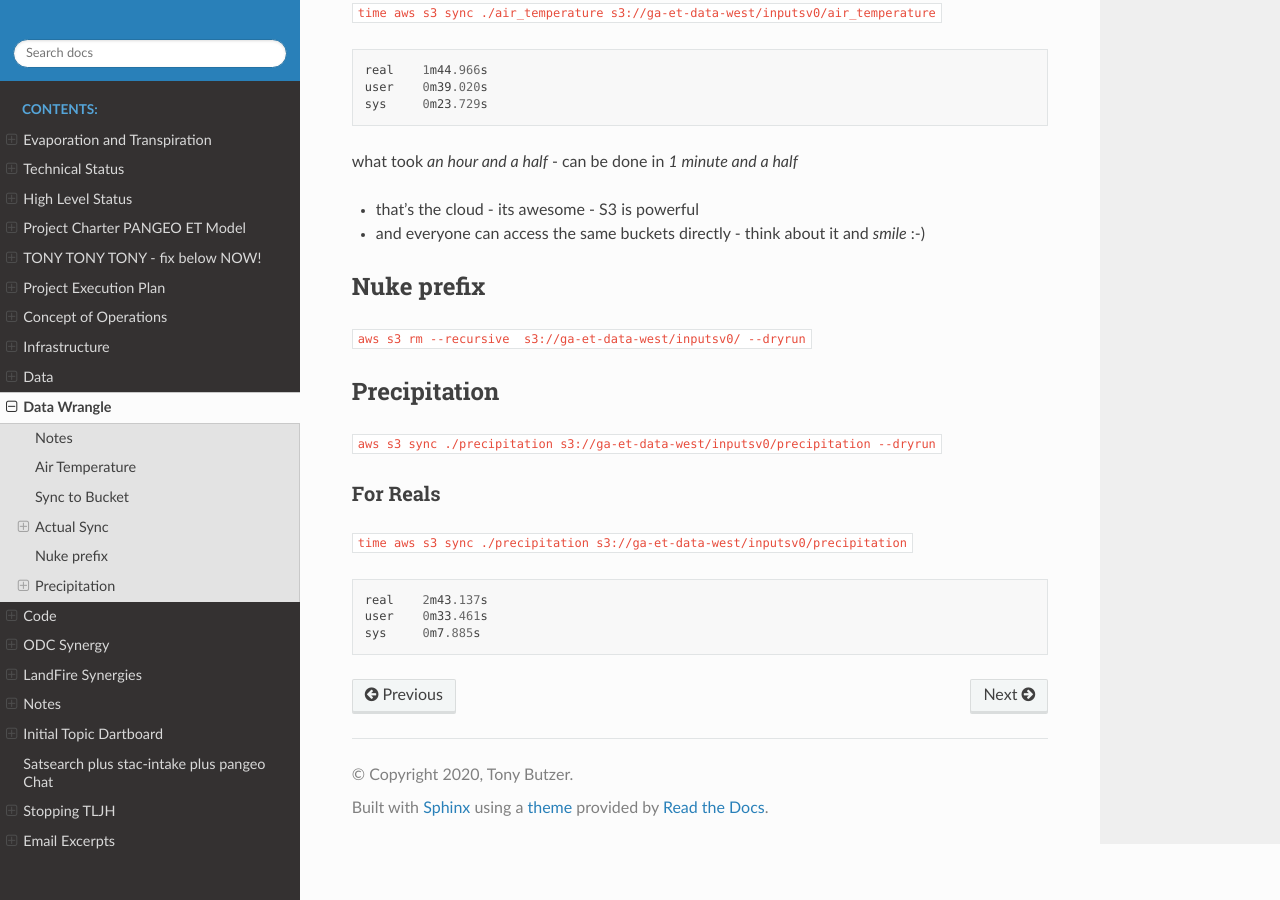
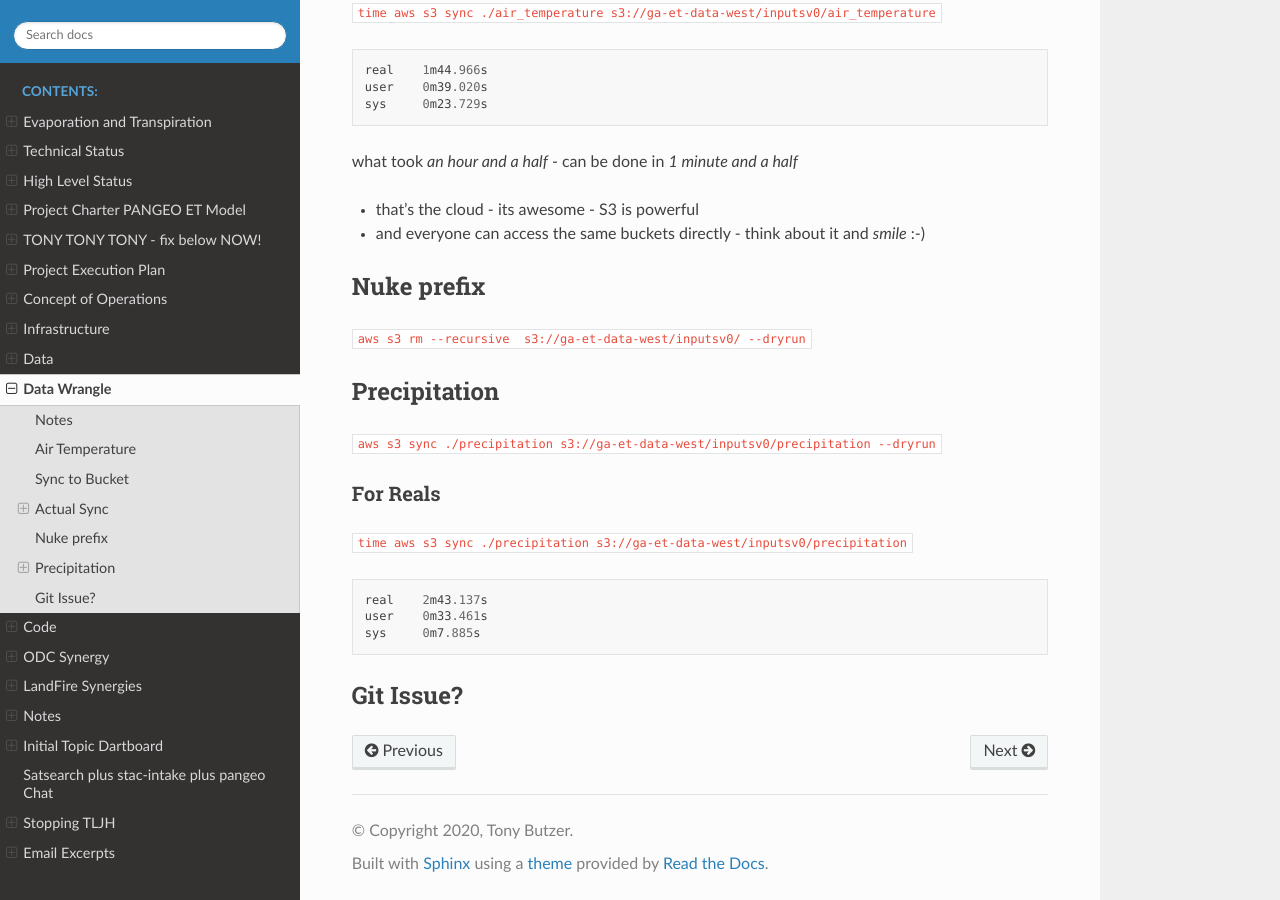
Before and after one commit to tonybutzer/et, a Sphinx documentation site: the page built from docs/source/35data_wrangle.md, in a window 1280 px wide and 900 px high, scrolled down 922 px. Built offline with Sphinx 7.4.7 and the Read the Docs theme 2.0.0, drawn with Linux system fonts in a browser that asks for light colours.

Commit message:
automatic git update from Makefile

````diff
--- a/docs/source/35data_wrangle.md
+++ b/docs/source/35data_wrangle.md
@@ -67,3 +67,5 @@ real    2m43.137s
 user    0m33.461s
 sys     0m7.885s
 ```
+
+### Git Issue?
````
